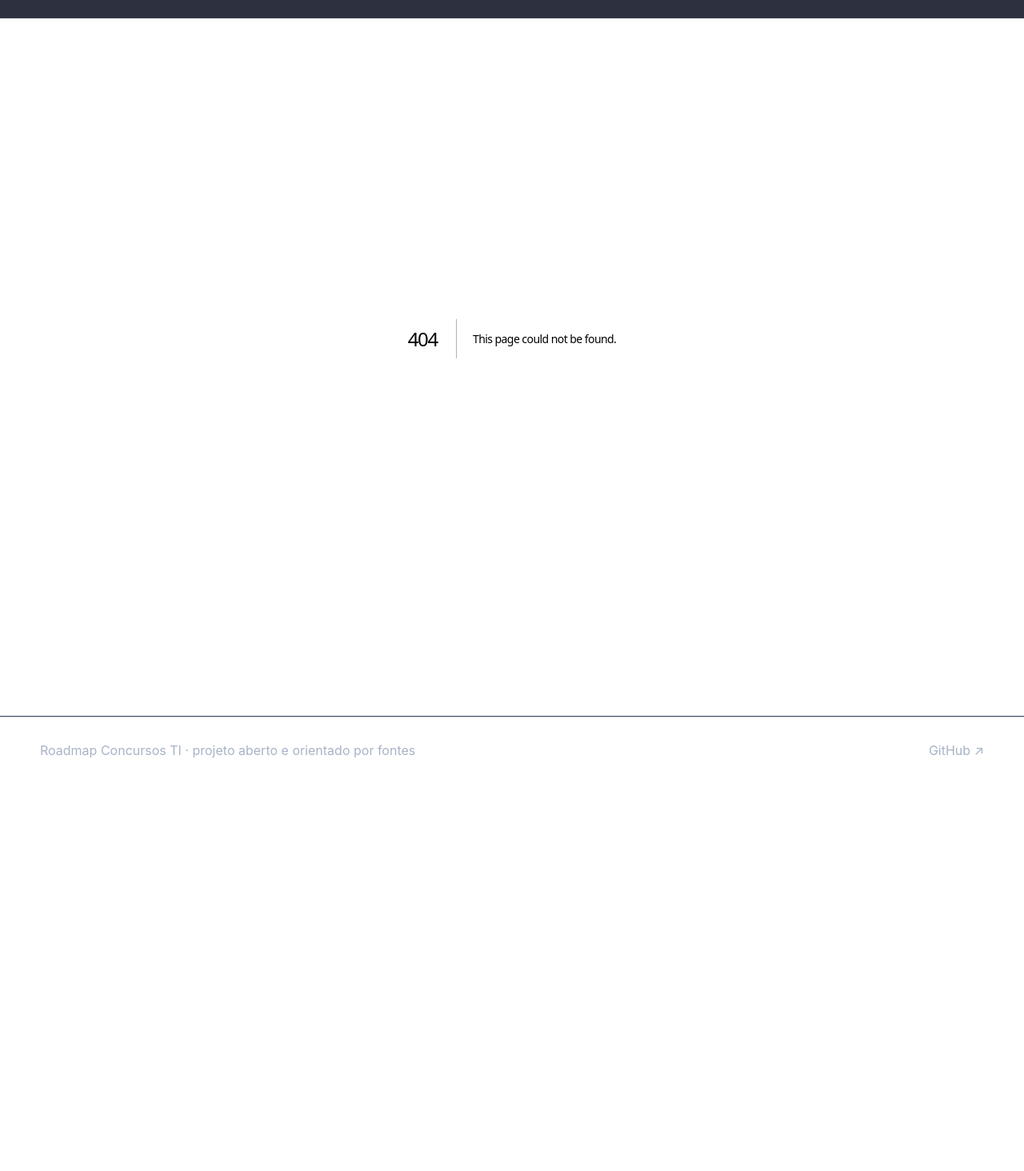
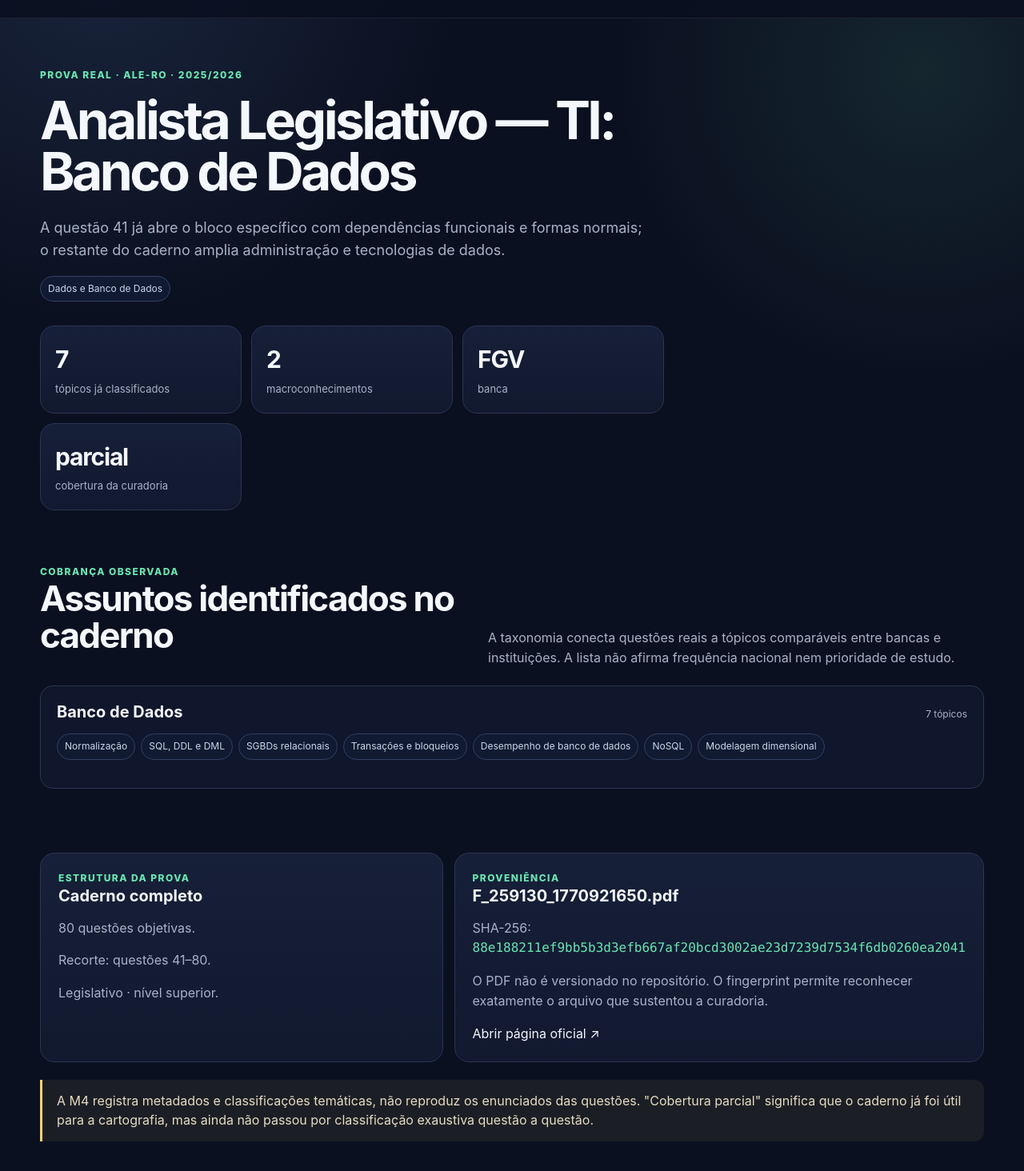
Before and after one commit to cvaraujo11/roadmap-concursos-ti, a Next.js app: page /provas/ale-ro-2025-banco-dados in a window 1280 px wide. Before the commit this address had no page. Shown: the part 46-1510 px from the top of the page at 80% size. Before the commit the page ends 1026 px from the top, so only its background shows below. Built offline with nearby package versions, Linux system fonts and the light colour scheme.

Commit message:
feat(m4): cria páginas de evidência por prova

```diff
--- /dev/null
+++ b/src/app/provas/[id]/page.tsx
@@ -0,0 +1,88 @@
+import Link from "next/link";
+import { notFound } from "next/navigation";
+import { areaName, knowledgeName } from "@/data/catalog";
+import { examOrgFamilyLabels, exams } from "@/data/exams";
+import { granularTopicName, topicDefinition } from "@/data/granular";
+
+export function generateStaticParams() {
+  return exams.map((exam) => ({ id: exam.id }));
+}
+
+export default async function ExamPage({ params }: { params: Promise<{ id: string }> }) {
+  const { id } = await params;
+  const exam = exams.find((item) => item.id === id);
+  if (!exam) notFound();
+
+  const grouped = new Map<string, string[]>();
+  exam.observedTopics.forEach((slug) => {
+    const knowledge = topicDefinition(slug)?.knowledge ?? "outros";
+    const current = grouped.get(knowledge) ?? [];
+    current.push(slug);
+    grouped.set(knowledge, current);
+  });
+
+  return (
+    <>
+      <section className="page-head">
+        <div className="container">
+          <div className="eyebrow">Prova real · {exam.institution} · {exam.cycle}</div>
+          <h1>{exam.title}</h1>
+          <p>{exam.sourceNote}</p>
+          <div className="chips">
+            {exam.areas.map((slug) => <span className="chip" key={slug}>{areaName(slug)}</span>)}
+          </div>
+          <div className="stats compact-stats">
+            <div className="stat"><strong>{exam.observedTopics.length}</strong><span>tópicos já classificados</span></div>
+            <div className="stat"><strong>{exam.knowledge.length}</strong><span>macroconhecimentos</span></div>
+            <div className="stat"><strong>{exam.organizer}</strong><span>banca</span></div>
+            <div className="stat"><strong>{exam.coverage}</strong><span>cobertura da curadoria</span></div>
+          </div>
+        </div>
+      </section>
+
+      <section className="section">
+        <div className="container">
+          <div className="section-heading">
+            <div><div className="eyebrow">Cobrança observada</div><h2>Assuntos identificados no caderno</h2></div>
+            <p>A taxonomia conecta questões reais a tópicos comparáveis entre bancas e instituições. A lista não afirma frequência nacional nem prioridade de estudo.</p>
+          </div>
+          <div className="knowledge-tree">
+            {[...grouped.entries()].map(([knowledge, topics]) => (
+              <article className="knowledge-branch" key={knowledge}>
+                <div className="branch-head"><h3>{knowledge === "outros" ? "Outros" : knowledgeName(knowledge)}</h3><span>{topics.length} tópico{topics.length === 1 ? "" : "s"}</span></div>
+                <div className="chips">{topics.map((slug) => <span className="chip" key={slug}>{granularTopicName(slug)}</span>)}</div>
+              </article>
+            ))}
+          </div>
+        </div>
+      </section>
+
+      <section className="section">
+        <div className="container">
+          <div className="method-grid">
+            <article className="method-card">
+              <div className="eyebrow">Estrutura da prova</div>
+              <h3>{exam.scope === "caderno-completo" ? "Caderno completo" : "Recorte de conhecimentos específicos"}</h3>
+              <p>{exam.objectiveQuestions ? `${exam.objectiveQuestions} questões objetivas` : "Quantidade total não inferida do recorte"}{exam.discursiveQuestions ? ` · ${exam.discursiveQuestions} discursiva${exam.discursiveQuestions === 1 ? "" : "s"}` : ""}.</p>
+              {exam.specificQuestionRange && <p className="muted">Recorte: {exam.specificQuestionRange}.</p>}
+              <p>{examOrgFamilyLabels[exam.orgFamily]} · nível {exam.level}.</p>
+            </article>
+            <article className="method-card">
+              <div className="eyebrow">Proveniência</div>
+              <h3>{exam.sourceFile}</h3>
+              <p className="muted">SHA-256: <code>{exam.sourceSha256}</code></p>
+              <p>O PDF não é versionado no repositório. O fingerprint permite reconhecer exatamente o arquivo que sustentou a curadoria.</p>
+              {exam.officialUrl && <a className="card-link" href={exam.officialUrl} target="_blank" rel="noreferrer">Abrir página oficial ↗</a>}
+            </article>
+          </div>
+          {exam.relatedTrackId && (
+            <div className="actions" style={{ marginTop: 22 }}><Link className="button primary" href={`/trilhas/${exam.relatedTrackId}`}>Comparar com a trilha do edital</Link></div>
+          )}
+          <div className="notice" style={{ marginTop: 22 }}>
+            A M4 registra metadados e classificações temáticas, não reproduz os enunciados das questões. "Cobertura parcial" significa que o caderno já foi útil para a cartografia, mas ainda não passou por classificação exaustiva questão a questão.
+          </div>
+        </div>
+      </section>
+    </>
+  );
+}
```
